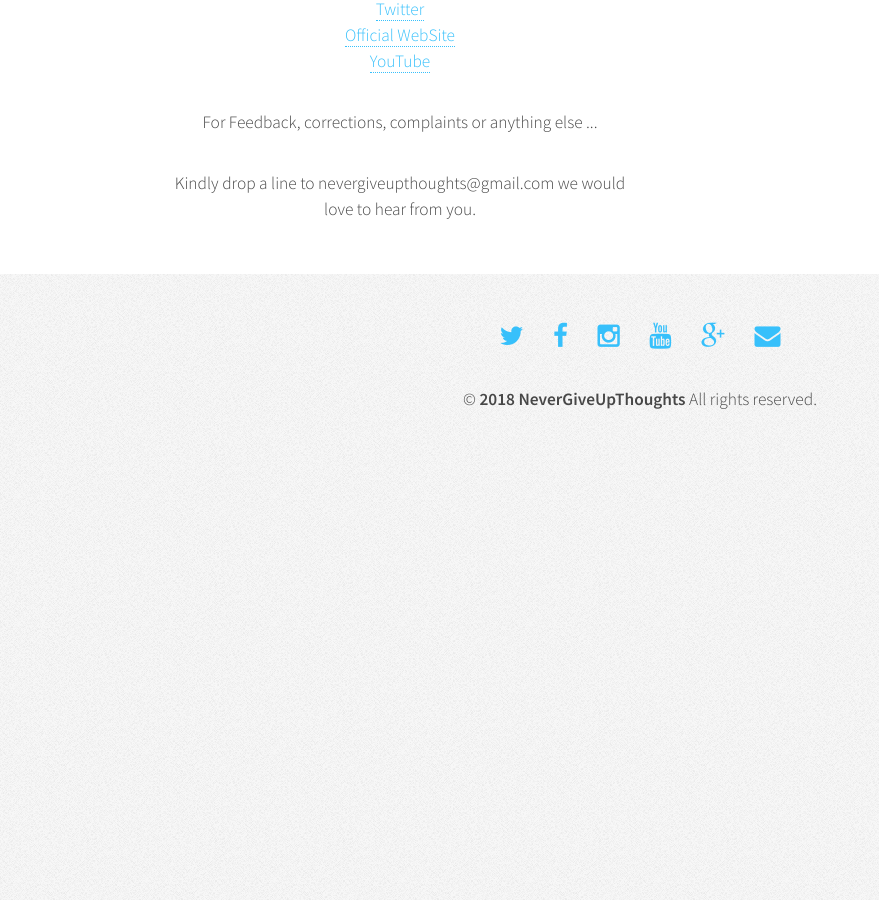
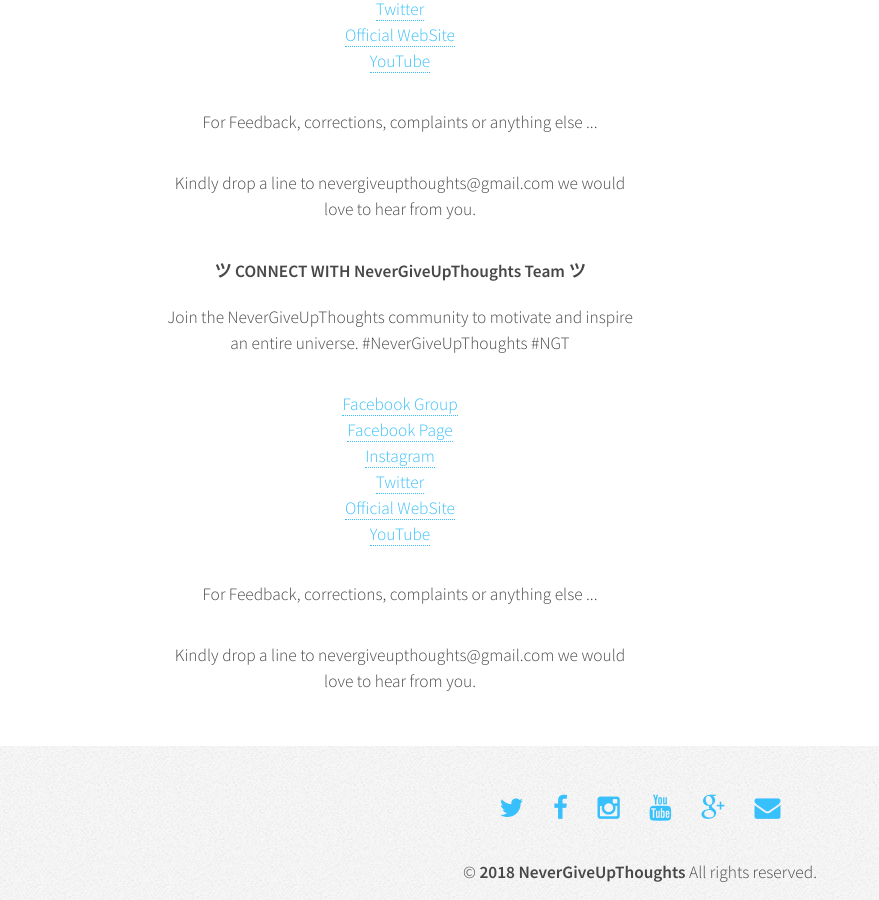
Before and after one commit to NeverGiveUpThoughts/ngt.github.io, a Jekyll site: the page built from contact.html, in a window 1280 px wide and 900 px high, scrolled down 820 px. Shown: the whole window, without its empty margins (0-879 px from the left). Built offline with Jekyll 4.4.1, drawn with Linux system fonts in a browser that asks for light colours; before the commit the page ends 1267 px from its top, so only the background shows below that.

Commit message:
Update contact.html

```diff
--- a/contact.html
+++ b/contact.html
@@ -12,7 +12,7 @@
 
 
 									<section class="6u 12u(narrower)">
-
+                                <div>
 								<h2><b><u>Contact</u></b></h2>
 								<form>
 									<div class="row 50%">
@@ -36,6 +36,22 @@
 										</div>
 									</div>
 								</form>
+										</div>
+										<div>
+									<h1>ツ  CONNECT WITH NeverGiveUpThoughts Team  ツ</h1>
+<p>Join the NeverGiveUpThoughts community to motivate and inspire an entire universe. #NeverGiveUpThoughts #NGT</p>
+<ul>
+<li><a href=" https://www.facebook.com/groups/NeverGiveUpThoughts/" target="_blank"> Facebook Group </a></li>
+<li><a href=" https://www.facebook.com/NeverGiveUpThoughts/" target="_blank" > Facebook Page  </a></li>
+<li><a href="https://www.instagram.com/nevergiveupthoughts/" target="_blank"> Instagram  </a></li>
+<li><a href=" https://twitter.com/NG_Thoughts " target="_blank">Twitter</a></li>
+<li><a href="https://nevergiveupthoughts.com" target="_blank"> Official WebSite </a></li>
+<li><a href=" https://www.youtube.com/channel/UCJb1eyO_q4FUfZCz52yhLdg " target="_blank"> YouTube  </a></li>
+</ul>
+<p>For Feedback, corrections, complaints or anything else ...</p>
+<p>Kindly drop a line to nevergiveupthoughts@gmail.com we would love to hear from you. </p>
+
+									</div>
 							</section>
 								<section class="6u 12u(narrower)">
 									<div>
```
